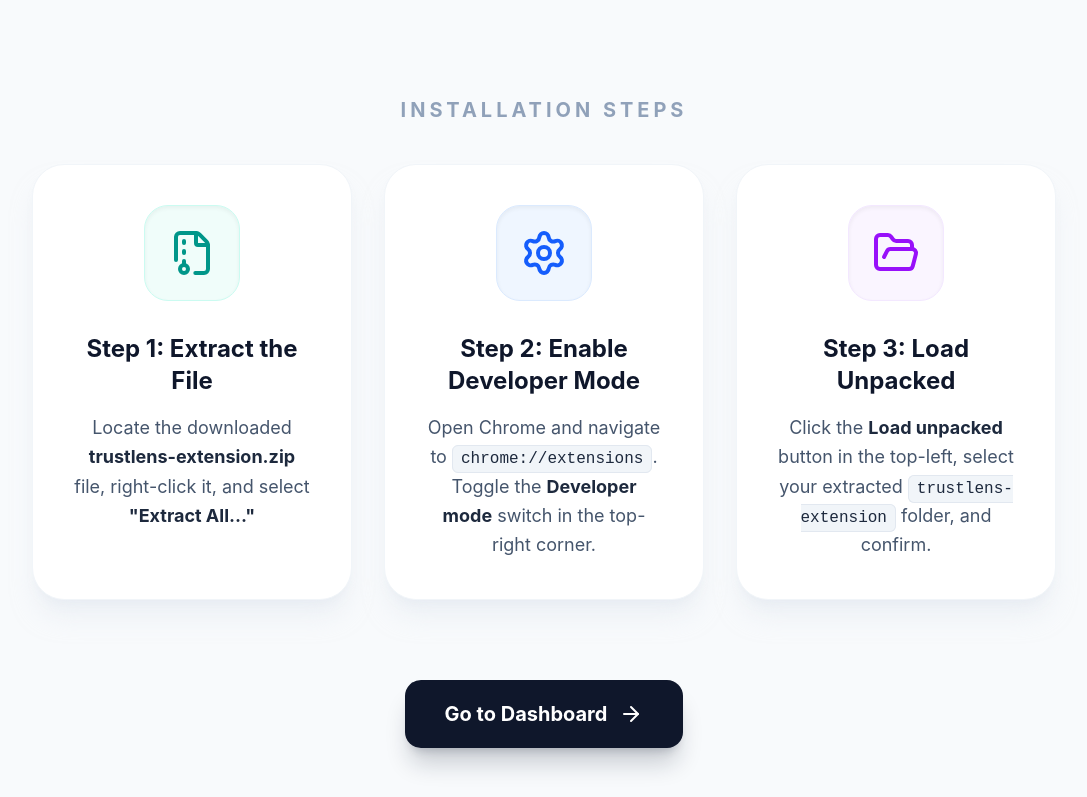
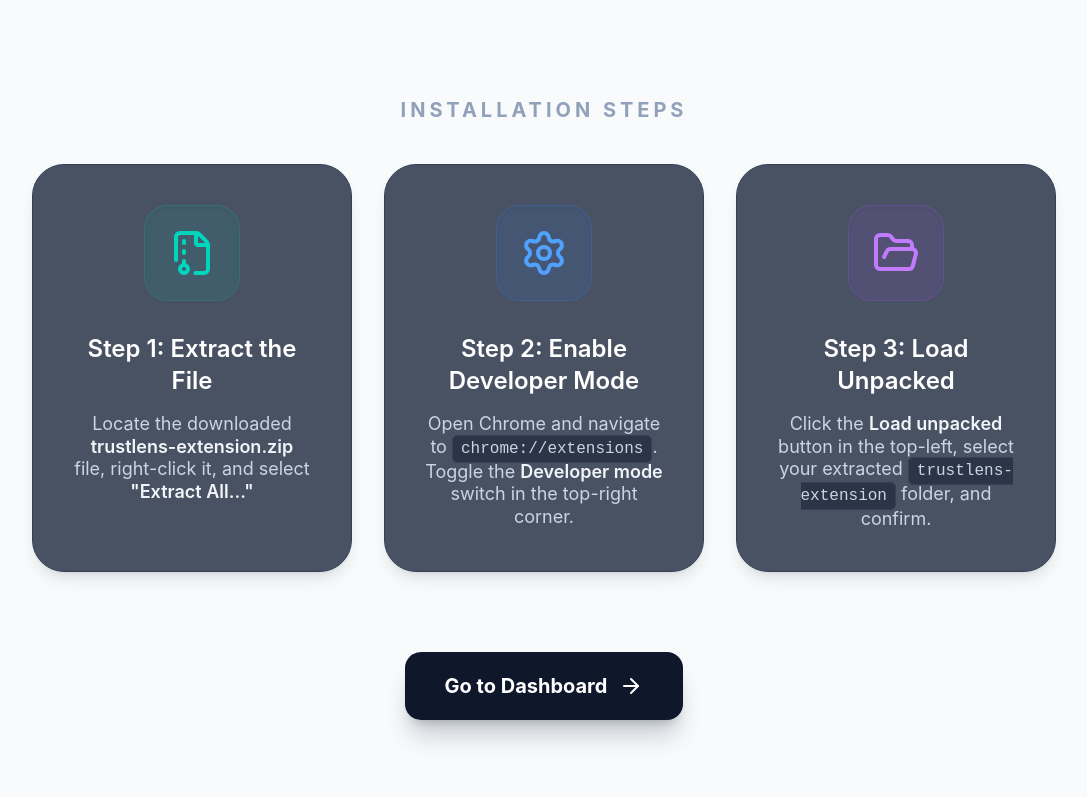
Before and after one commit to t00fan01/TrustLensAI-Enterprise, a React (Vite) app in the folder trustlens-landing/: page /setup in a window 1280 px wide. Shown: the part 570-1367 px from the top of the page, without its empty margins (96-1183 px from the left). Built offline with nearby package versions, Linux system fonts and the light colour scheme.

Commit message:
ui: finalize professional installation wizard UI for setup page

```diff
--- a/trustlens-landing/src/components/Setup.jsx
+++ b/trustlens-landing/src/components/Setup.jsx
@@ -18,7 +18,7 @@ const Setup = () => {
           <a
             href="/trustlens-extension.zip"
             download
-            className="group relative inline-flex items-center justify-center gap-4 px-12 py-6 bg-teal-600 hover:bg-teal-500 text-white text-2xl font-bold rounded-3xl shadow-xl shadow-teal-500/30 transition-all duration-300 hover:-translate-y-2 hover:shadow-2xl hover:shadow-teal-500/40"
+            className="group relative inline-flex items-center justify-center gap-4 px-12 py-6 bg-teal-600 hover:bg-teal-500 text-white text-2xl font-bold rounded-3xl shadow-[0_0_25px_rgba(13,148,136,0.5)] animate-pulse hover:animate-none transition-all duration-300 hover:-translate-y-2 hover:shadow-[0_0_35px_rgba(13,148,136,0.7)]"
           >
             <Download className="w-8 h-8 group-hover:scale-110 transition-transform duration-300" />
             <span>Download Extension (ZIP)</span>
@@ -35,39 +35,39 @@ const Setup = () => {
           </h2>
 
           <div className="grid grid-cols-1 md:grid-cols-3 gap-8">
-            <div className="bg-white rounded-[2rem] p-8 md:p-10 border border-slate-100 shadow-xl shadow-slate-200/50 flex flex-col items-center text-center transition-all duration-300 hover:shadow-2xl hover:shadow-slate-300/60 hover:-translate-y-2 group">
-              <div className="w-24 h-24 rounded-3xl bg-teal-50 border border-teal-100 flex items-center justify-center mb-8 shadow-inner group-hover:scale-110 group-hover:bg-teal-100 transition-all duration-300">
-                <FileArchive className="text-teal-600 w-12 h-12" />
+            <div className="bg-slate-800/80 backdrop-blur-md rounded-[2rem] p-8 md:p-10 border border-slate-700 shadow-lg flex flex-col items-center text-center transition-all duration-300 hover:shadow-2xl hover:shadow-teal-900/20 hover:-translate-y-2 group">
+              <div className="w-24 h-24 rounded-3xl bg-teal-500/10 border border-teal-500/20 flex items-center justify-center mb-8 shadow-inner group-hover:scale-110 transition-all duration-300">
+                <FileArchive className="text-teal-400 w-12 h-12" />
               </div>
-              <h3 className="text-2xl font-bold text-slate-900 mb-4">
+              <h3 className="text-2xl font-semibold text-white mb-4">
                 Step 1: Extract the File
               </h3>
-              <p className="text-slate-600 text-lg leading-relaxed">
-                Locate the downloaded <strong className="text-slate-800">trustlens-extension.zip</strong> file, right-click it, and select <strong className="text-slate-800">"Extract All..."</strong>
+              <p className="text-slate-300 text-lg leading-tight">
+                Locate the downloaded <strong className="text-slate-100 font-semibold">trustlens-extension.zip</strong> file, right-click it, and select <strong className="text-slate-100 font-semibold">"Extract All..."</strong>
               </p>
             </div>
 
-            <div className="bg-white rounded-[2rem] p-8 md:p-10 border border-slate-100 shadow-xl shadow-slate-200/50 flex flex-col items-center text-center transition-all duration-300 hover:shadow-2xl hover:shadow-slate-300/60 hover:-translate-y-2 group">
-              <div className="w-24 h-24 rounded-3xl bg-blue-50 border border-blue-100 flex items-center justify-center mb-8 shadow-inner group-hover:scale-110 group-hover:bg-blue-100 transition-all duration-300">
-                <Settings className="text-blue-600 w-12 h-12" />
+            <div className="bg-slate-800/80 backdrop-blur-md rounded-[2rem] p-8 md:p-10 border border-slate-700 shadow-lg flex flex-col items-center text-center transition-all duration-300 hover:shadow-2xl hover:shadow-blue-900/20 hover:-translate-y-2 group">
+              <div className="w-24 h-24 rounded-3xl bg-blue-500/10 border border-blue-500/20 flex items-center justify-center mb-8 shadow-inner group-hover:scale-110 transition-all duration-300">
+                <Settings className="text-blue-400 w-12 h-12" />
               </div>
-              <h3 className="text-2xl font-bold text-slate-900 mb-4">
+              <h3 className="text-2xl font-semibold text-white mb-4">
                 Step 2: Enable Developer Mode
               </h3>
-              <p className="text-slate-600 text-lg leading-relaxed">
-                Open Chrome and navigate to <code className="bg-slate-100 px-2 py-1 rounded-md text-base text-slate-800 border border-slate-200 font-mono">chrome://extensions</code>. Toggle the <strong className="text-slate-800">Developer mode</strong> switch in the top-right corner.
+              <p className="text-slate-300 text-lg leading-tight">
+                Open Chrome and navigate to <code className="bg-slate-900/50 px-2 py-1 rounded-md text-base text-slate-300 border border-slate-700 font-mono">chrome://extensions</code>. Toggle the <strong className="text-slate-100 font-semibold">Developer mode</strong> switch in the top-right corner.
               </p>
             </div>
 
-            <div className="bg-white rounded-[2rem] p-8 md:p-10 border border-slate-100 shadow-xl shadow-slate-200/50 flex flex-col items-center text-center transition-all duration-300 hover:shadow-2xl hover:shadow-slate-300/60 hover:-translate-y-2 group">
-              <div className="w-24 h-24 rounded-3xl bg-purple-50 border border-purple-100 flex items-center justify-center mb-8 shadow-inner group-hover:scale-110 group-hover:bg-purple-100 transition-all duration-300">
-                <FolderOpen className="text-purple-600 w-12 h-12" />
+            <div className="bg-slate-800/80 backdrop-blur-md rounded-[2rem] p-8 md:p-10 border border-slate-700 shadow-lg flex flex-col items-center text-center transition-all duration-300 hover:shadow-2xl hover:shadow-purple-900/20 hover:-translate-y-2 group">
+              <div className="w-24 h-24 rounded-3xl bg-purple-500/10 border border-purple-500/20 flex items-center justify-center mb-8 shadow-inner group-hover:scale-110 transition-all duration-300">
+                <FolderOpen className="text-purple-400 w-12 h-12" />
               </div>
-              <h3 className="text-2xl font-bold text-slate-900 mb-4">
+              <h3 className="text-2xl font-semibold text-white mb-4">
                 Step 3: Load Unpacked
               </h3>
-              <p className="text-slate-600 text-lg leading-relaxed">
-                Click the <strong className="text-slate-800">Load unpacked</strong> button in the top-left, select your extracted <code className="bg-slate-100 px-2 py-1 rounded-md text-base text-slate-800 border border-slate-200 font-mono">trustlens-extension</code> folder, and confirm.
+              <p className="text-slate-300 text-lg leading-tight">
+                Click the <strong className="text-slate-100 font-semibold">Load unpacked</strong> button in the top-left, select your extracted <code className="bg-slate-900/50 px-2 py-1 rounded-md text-base text-slate-300 border border-slate-700 font-mono">trustlens-extension</code> folder, and confirm.
               </p>
             </div>
           </div>
```
